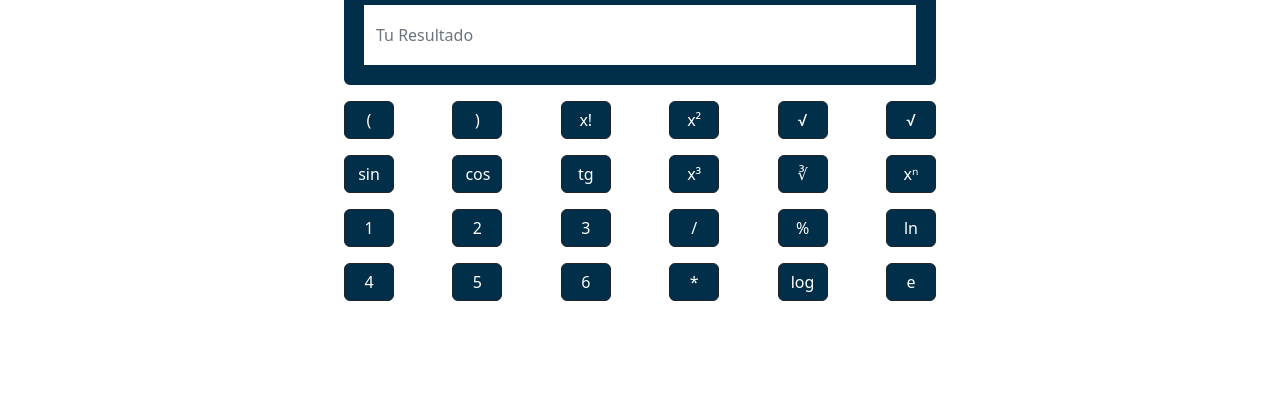
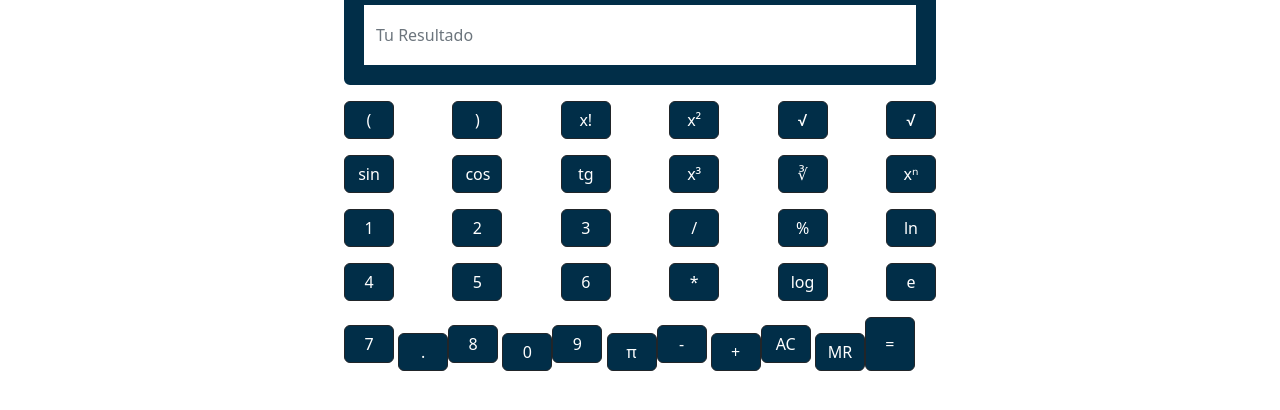
Before and after one commit to marteen77/calculadora, a plain HTML site: page index.html in a window 1280 px wide. Shown: the part 62-472 px from the top of the page. Drawn offline with nearby package versions, Linux system fonts and the light colour scheme.

Commit message:
botones completo

```diff
--- a/index.html
+++ b/index.html
@@ -74,6 +74,33 @@
                     <button type="button" class="btn btn-dark">log</button>
                     <button type="button" class="btn btn-dark">e</button>
                 </div>
+                <div class="d-flex">
+                    <div class="d-flex justify-content-between mt-3">
+                        <div class="col">
+                            <button type="button" class="btn btn-dark">7</button>
+                            <button type="button" class="btn btn-dark mt-3">.</button>
+                        </div>
+                        <div class="col">
+                            <button type="button" class="btn btn-dark">8</button>
+                            <button type="button" class="btn btn-dark mt-3">0</button>
+                        </div>
+                        <div class="col">
+                            <button type="button" class="btn btn-dark">9</button>
+                            <button type="button" class="btn btn-dark mt-3">π</button>
+                        </div>
+                        <div class="col">
+                            <button type="button" class="btn btn-dark">-</button>
+                            <button type="button" class="btn btn-dark mt-3">+</button>
+                        </div>
+
+                        <div class="col">
+                            <button type="button" class="btn btn-dark">AC</button>
+                            <button type="button" class="btn btn-dark mt-3">MR</button>
+                        </div>
+
+                        <button type="button" class="btn btn-dark">=</button>
+                    </div>
+                </div>
 
             </div>
         </section>
```
